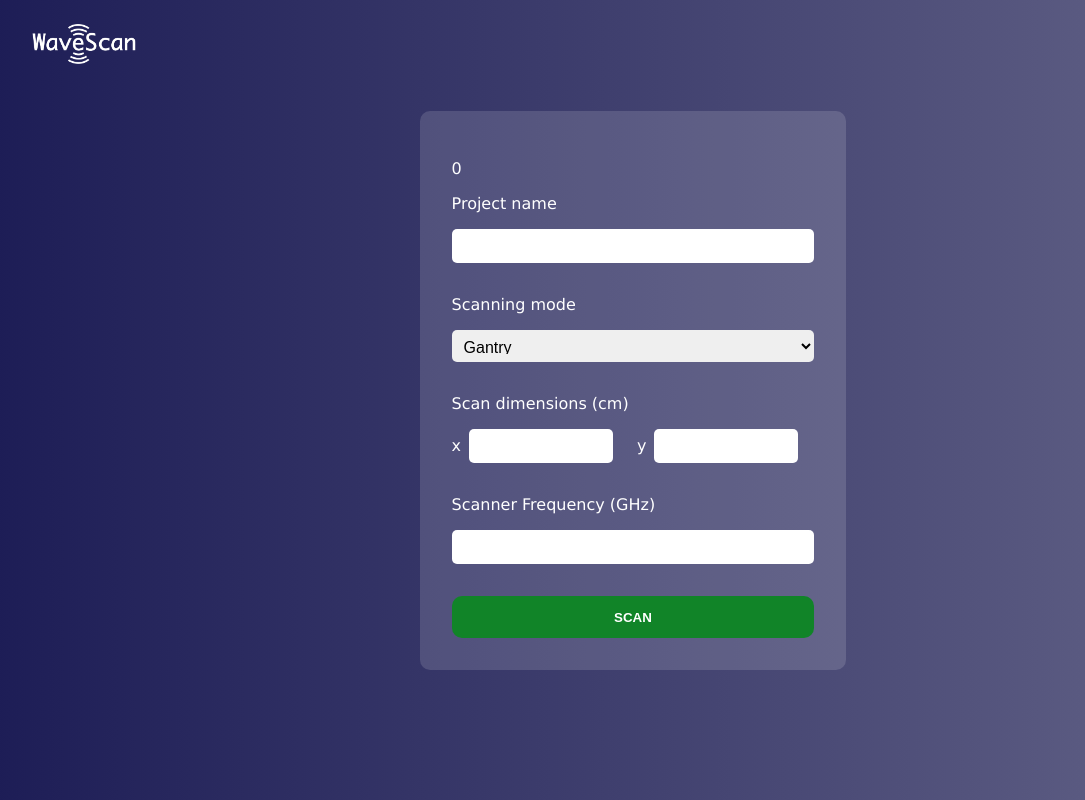
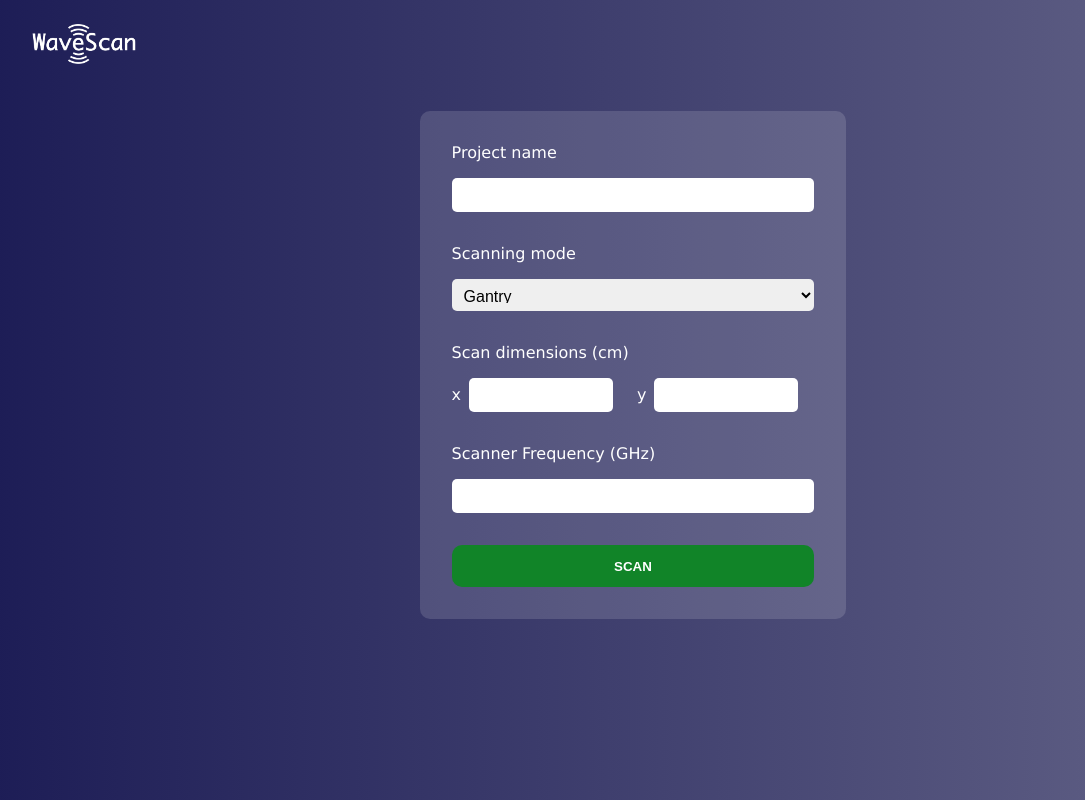
Before and after one commit to ongyongen/wavescan-takehome-test, a React (Create React App) app in the folder frontend/: page / in a window 1280 px wide. Shown: the whole page, without its empty margins (7-1092 px from the left). Built offline with nearby package versions, Linux system fonts and the light colour scheme.

Commit message:
remove frequency label

```diff
--- a/frontend/src/pages/HomePage/Form.jsx
+++ b/frontend/src/pages/HomePage/Form.jsx
@@ -47,7 +47,6 @@
     return (
         <div id="landing-page">
           <form id="input-container">
-            <p>{scannerFrequency}</p>
             <label class="input-description" id="project-name-label">Project name</label>
             <input class="input-box" id="project-name" onChange={updateInputName}></input>
             <label class="input-description">Scanning mode</label>
```
